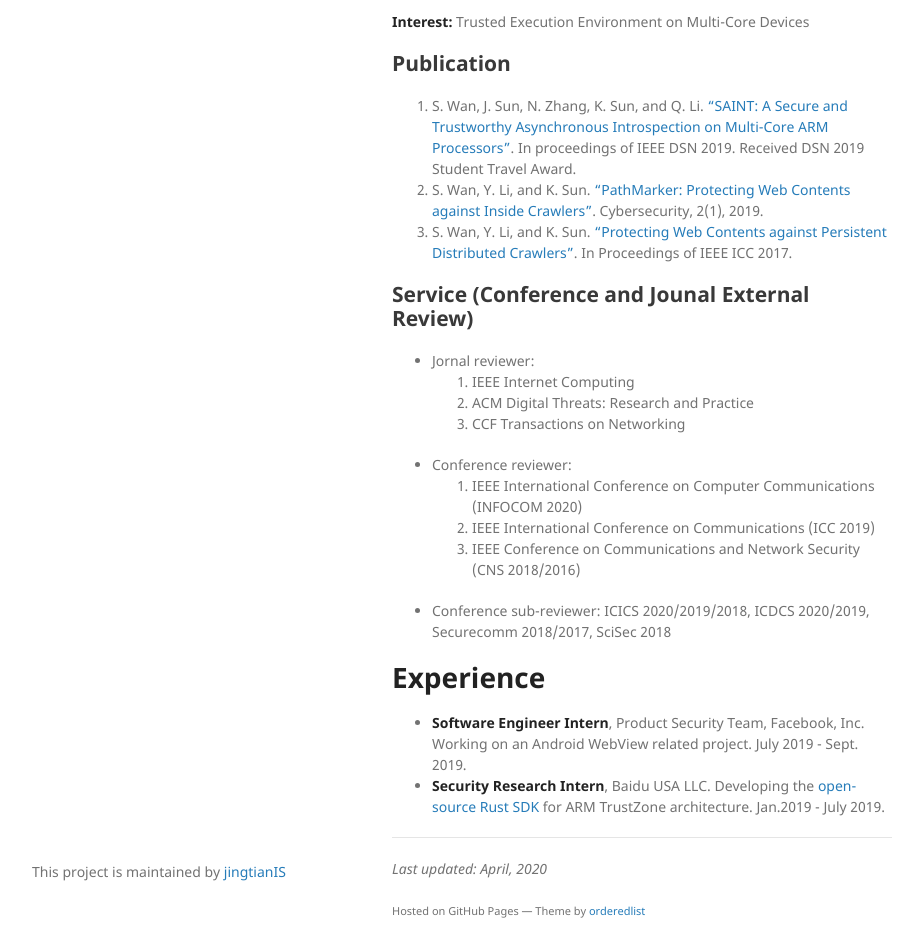
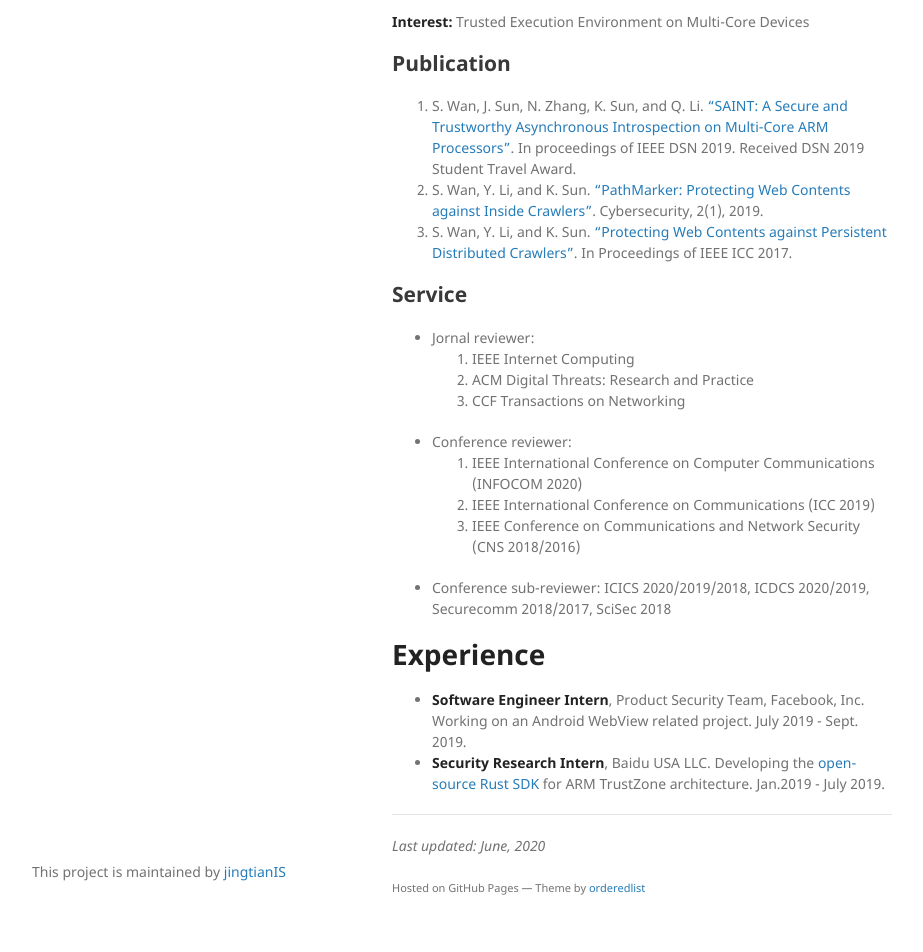
Before and after one commit to jingtianIS/old_page, a Jekyll site: the page built from index.md, in a window 1280 px wide and 1400 px high. Shown: the part 448-1400 px from the top of the window, without its empty margins (178-1101 px from the left). Built offline with Jekyll 4.4.1, drawn with Linux system fonts in a browser that asks for light colours; our own code applies the rules of GitHub Pages for plain Markdown files.

Commit message:
update services

```diff
--- a/index.md
+++ b/index.md
@@ -22,7 +22,7 @@ Williamsburg, VA, 23185
 2. S. Wan, Y. Li, and K. Sun. ["PathMarker: Protecting Web Contents against Inside Crawlers"](./assets/papers/PathMarker-Cybersecurity2019.pdf). Cybersecurity, 2(1), 2019.
 3. S. Wan, Y. Li, and K. Sun. ["Protecting Web Contents against Persistent Distributed Crawlers"](https://ieeexplore.ieee.org/document/7996685). In Proceedings of IEEE ICC 2017.
 
-## Service (Conference and Jounal External Review)
+## Service
 * Jornal reviewer:
   1. IEEE Internet Computing
   2. ACM Digital Threats: Research and Practice
@@ -39,6 +39,6 @@ Williamsburg, VA, 23185
 
 * * *
 
-*Last updated: April, 2020*
+*Last updated: June, 2020*
 
 <p><small>Hosted on GitHub Pages &mdash; Theme by <a href="https://github.com/orderedlist">orderedlist</a></small></p>
```
